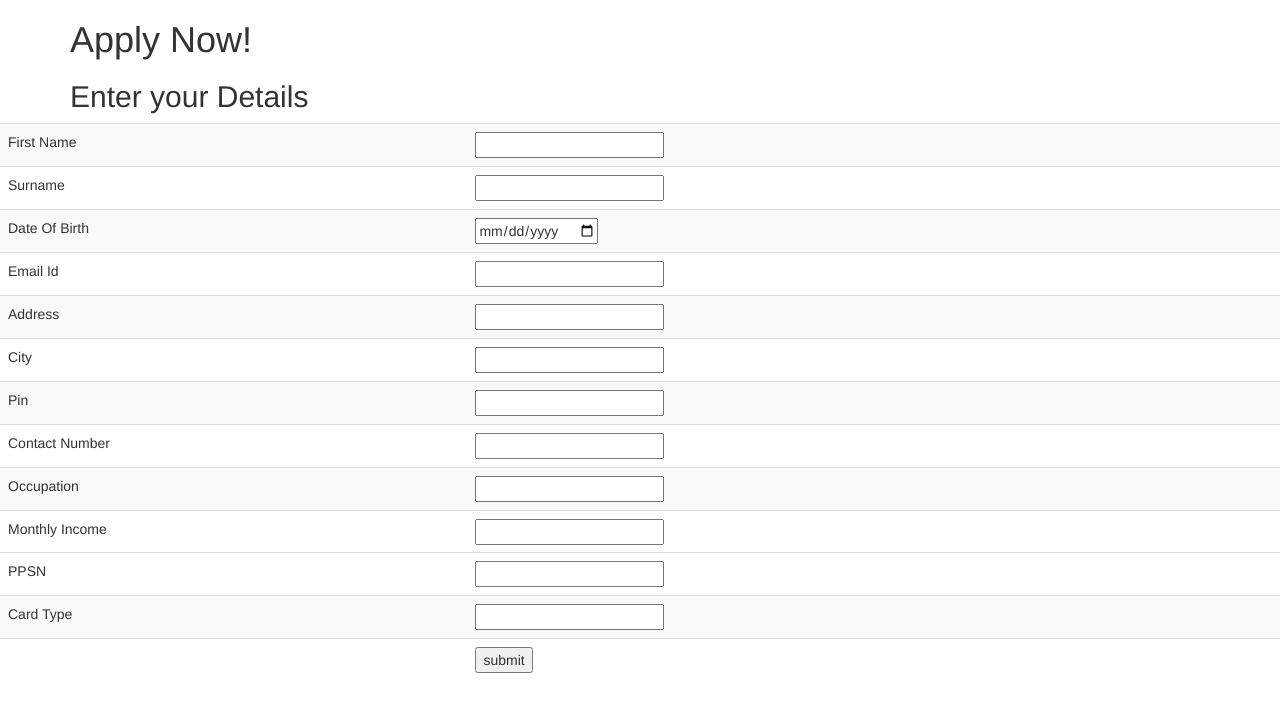
After one commit to YuktiP/CS5721_Software_Design, a Flask app: page /CustomerApplication in a window 1280 px wide. The commit adds this page. Shown: the top 712 px of the page. Run offline with Flask 2, Linux system fonts and the light colour scheme; the visitor is signed in with stand-in values (Sample User, id 1); some libraries are stand-ins or nearby versions.

Commit message:
Adde User Login/Customer Application

```diff
--- a/routes.py
+++ b/OLDroutes.py
@@ -29,7 +29,7 @@ def Enter_Transaction():
         txn.Add_Transaction()
         return redirect(url_for('Enter_Transaction'))
     return(render_template('Enter_Txn.html',form=form))
-
+h
 @app.route("/Enroll",methods=['POST','GET'])
 def Enroll():
     form=forms.EnrollForm()
--- a/app.py
+++ b/app.py
@@ -1,11 +1,12 @@
 from flask import Flask,request,render_template, redirect
 from flask_sqlalchemy import SQLAlchemy
 #from flask_mysqldb import MySQL
+from flask_login import LoginManager, UserMixin, current_user, login_required,logout_user,login_user
 import yaml
 app=Flask(__name__)
 
 #config db in yaml file
-dbase = yaml.load(open('db_setup.yaml'))
+dbase = yaml.full_load(open('db_setup.yaml'))
 
 #getting values from yaml file
 MYSQL_HOST = dbase['mysql_host']
@@ -19,9 +20,14 @@ app.config['SQLALCHEMY_DATABASE_URI'] = 'mysql://'+MYSQL_USER+':'+MYSQL_PASSWORD
 #app.config['SQLALCHEMY_DATABASE_URI']='mysql://root:password@localhost/qwerty'
 db=SQLAlchemy(app)
 
+login_manager = LoginManager()
+login_manager.init_app(app)
+login_manager.login_view
+
 #Import Routes
-from routes import *
-from defineRoutes.routeDashboard import *
+#from routes import *
+from defineRoutes.routeCustomerApplication import *
+from defineRoutes.routeUserAuthentication import *
 
 if __name__ == "__main__":
     app.run(debug=True)
--- /dev/null
+++ b/defineRoutes/routeCustomerApplication.py
@@ -0,0 +1,15 @@
+from models.CustomerApplication import CustomerApplication
+from app import app,login_required
+from flask import render_template
+import forms
+
+
+@app.route("/CustomerApplication",methods=['POST','GET'])
+@login_required
+def Enroll():
+    form=forms.CustomerApplication()
+    if form.validate_on_submit():
+        cust=CustomerApplication(first_name=form.first_name.data, last_name=form.last_name.data, date_of_birth=form.date_of_birth.data,address=form.address.data, city=form.city.data, pin=form.pin.data, monthly_income =form.monthly_income.data, card_type= form.card_type.data, occupation=form.occupation.data, ppsn=form.ppsn.data, contact_number =form.contact_number.data,application_type='O',  eligibility=1,error_details='passed')
+        cust.CollectApplications()
+        return '<h1>Application Submitted</h1>'
+    return render_template('CustomerApplication.html',form=form)
--- /dev/null
+++ b/defineRoutes/routeUserAuthentication.py
@@ -0,0 +1,28 @@
+from models.UserAuthentication import  User
+from app import app,login_manager,current_user,login_required, login_user,logout_user
+from flask import render_template,redirect,url_for,flash,request
+import forms
+
+@login_manager.user_loader
+def user_loader(user_id):
+    return User.query.get(int(user_id))
+
+@app.route('/', methods=['POST','GET'])
+@app.route('/login', methods=['POST','GET'])
+def login():
+    form = forms.Login()
+    # Validate login attempt
+    if form.validate_on_submit():
+        user = User.query.filter_by(email=form.email.data).first()
+        if user and user.checkPassword(password=form.password.data):
+            login_user(user)
+            return "Logged In"
+        if not user:
+            return '<h1>User not found!!</h1>'
+    return(render_template('login.html',form=form))
+
+@app.route('/logout',methods=['POST','GET'])
+@login_required
+def logout():
+    logout_user()
+    return "You are logged out!!!"
--- a/forms.py
+++ b/forms.py
@@ -1,4 +1,5 @@
 from flask_wtf import FlaskForm
+from wtforms.fields.html5 import DateField
 from wtforms import StringField,SubmitField,IntegerField,PasswordField,validators,DateTimeField
 from flask import Flask, request
 from wtforms.validators import (
@@ -17,9 +18,9 @@ class EnrollForm(FlaskForm):
     SUBMIT=SubmitField('SUBMIT')
 
 class Login(FlaskForm):
-    EMAIL = StringField('EMAIL')
-    PASSWORD = PasswordField('PASSWORD')
-    SUBMIT = SubmitField('SUBMIT')
+    email = StringField('email')
+    password = PasswordField('password')
+    submit = SubmitField('submit')
 
 class EnterTransactionForm(FlaskForm):
     TRANSACTION_ID=IntegerField('TRANSACTION_ID')
@@ -28,3 +29,18 @@ class EnterTransactionForm(FlaskForm):
     TIMESTAMP=DateTimeField('TIMESTAMP')
     AMOUNT=IntegerField('AMOUNT')
     SUBMIT=SubmitField('SUBMIT')
+
+class CustomerApplication(FlaskForm):
+    first_name=StringField('first_name')
+    last_name=StringField('last_name')
+    date_of_birth=DateField('date_of_birth')
+    address=StringField('address')
+    city=StringField('city')
+    pin=StringField('pin')
+    monthly_income=StringField('monthly_income')
+    card_type=StringField('card_type')
+    occupation=StringField('occupation')
+    ppsn=StringField('ppsn')
+    contact_number=StringField('contact_number')
+    email=StringField('email')
+    submit=SubmitField('submit')
--- /dev/null
+++ b/templates/CustomerApplication.html
@@ -0,0 +1,82 @@
+<!DOCTYPE html>
+<html>
+    <head>
+        <title>Register</title>
+        <meta charset="utf-8">
+        <meta name="viewport" content="width=device-width, initial-scale=1">
+        <link rel="stylesheet" href="https://maxcdn.bootstrapcdn.com/bootstrap/3.4.1/css/bootstrap.min.css">
+        <script src="https://ajax.googleapis.com/ajax/libs/jquery/3.5.1/jquery.min.js"></script>
+        <script src="https://maxcdn.bootstrapcdn.com/bootstrap/3.4.1/js/bootstrap.min.js"></script>
+    </head>
+    <body>
+    <table>
+
+        <div class="container">
+            <h1>Apply Now!</h1>
+            <h2>Enter your Details</h2>
+            <table class="table table-striped">
+              <form action="/CustomerApplication" method="POST">
+              {% block main %}
+              {{form.csrf_token()}}
+              <tbody>
+                <tr>
+                  <td>First Name</td>
+
+                  <td>{{form.first_name}}</td>
+                </tr>
+                <tr>
+                  <td>Surname</td>
+
+                  <td>{{form.last_name}}</td>
+                </tr>
+                <tr>
+                  <td>Date Of Birth</td>
+                  <td>{{form.date_of_birth}}</td>
+                </tr>
+                <td>Email Id</td>
+                  <td>{{form.email}}</td>
+                </tr>
+                <td>Address</td>
+                  <td>{{form.address}}</textarea></td>
+                </tr>
+                <tr>
+                    <td>City</td>
+                    <td>{{form.city}}</td>
+                  </tr>
+                  <tr>
+                    <td>Pin</td>
+                    <td>{{form.pin}}</td>
+                  </tr>
+            <tr>
+            <td>Contact Number</td>
+            <td>{{form.contact_number}}</td>
+            </tr>
+            <tr>
+                <td>Occupation</td>
+                <td>{{form.occupation}}</td>
+                </tr>
+                <tr>
+                    <td>Monthly Income</td>
+                    <td>{{form.monthly_income}}</td>
+                    </tr>
+                    <tr>
+                <tr>
+                    <td>PPSN</td>
+                    <td>{{form.ppsn}}</td>
+                    </tr>
+                    <tr>
+                        <td>Card Type</td>
+                        <td>{{form.card_type}}</td>
+                        </tr>
+                <tr>
+                    <td></td>
+                    <td>{{form.submit}}</td>
+                  </tr>
+              </tbody>
+            </table>
+          </div>
+    </table>
+  </form>
+</body>
+{% endblock %}
+</html>
```
Also changed, not shown: defineRoutes/routeUser.py (added, +18 -0 lines), models/CustomerApplication.py (+35 -9 lines), models/UserAuthentication.py (added, +22 -0 lines), templates/login.html (+3 -4 lines), OLDmodels.py (renamed from models.py).
